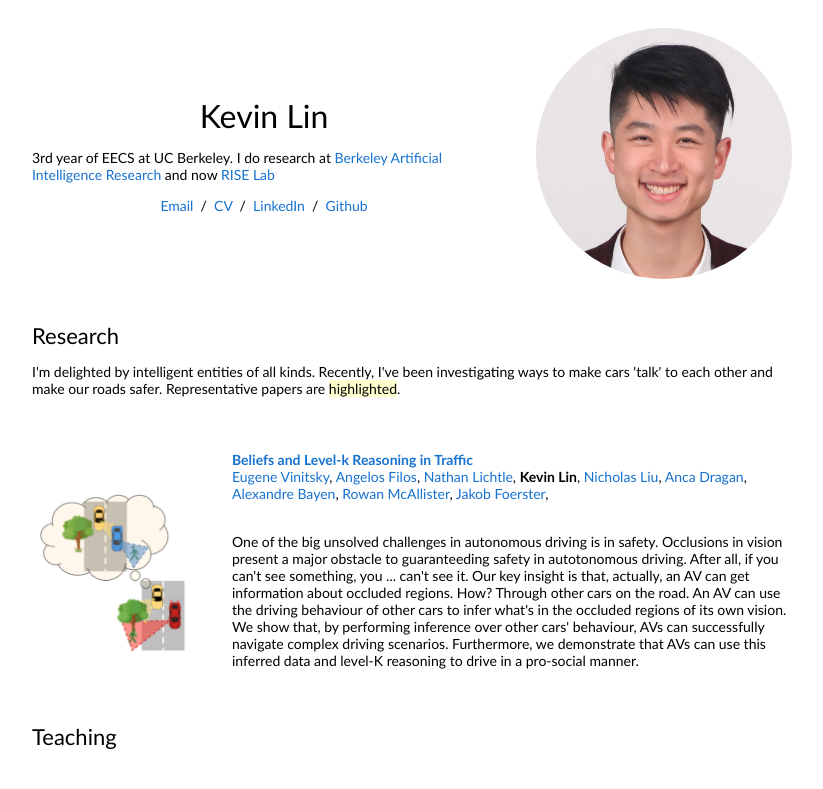
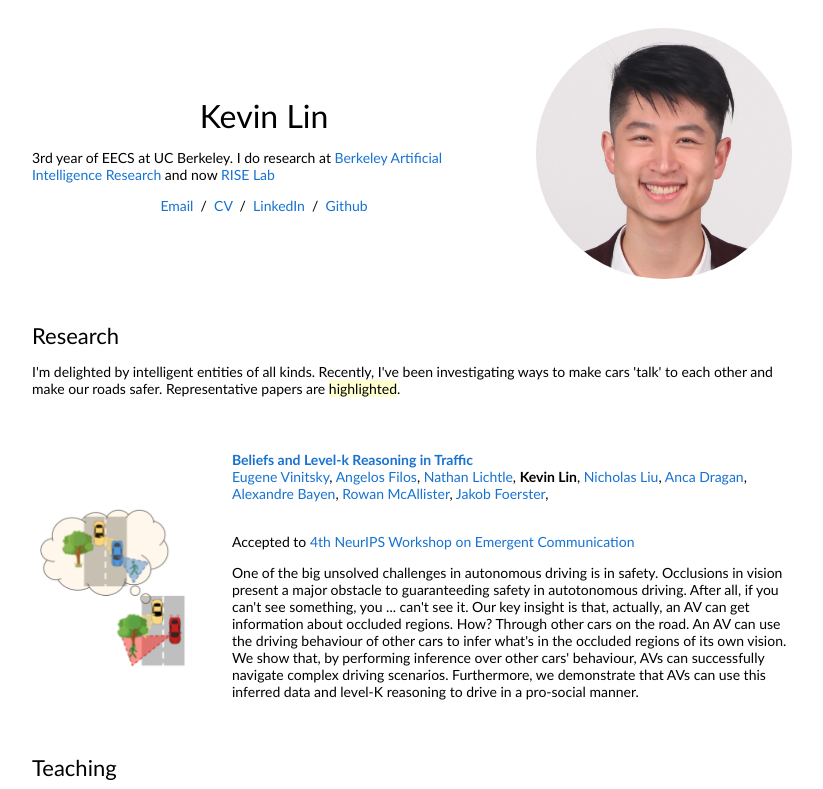
Before and after one commit to kevin-thankyou-lin/kevin-thankyou-lin.github.io, a plain HTML site: page index.html in a window 1280 px wide. Shown: the top 789 px of the page, without its empty margins (228-1051 px from the left). Drawn offline with Linux system fonts and the light colour scheme.

Commit message:
index.html: accepted to Neurips ECE workshop

```diff
--- a/index.html
+++ b/index.html
@@ -81,6 +81,7 @@
 
 			  <br>
               <br>
+              <p>Accepted to  <a href="https://sites.google.com/view/emecom2020/home?authuser=0">4th NeurIPS Workshop on Emergent Communication</a></p>
               <p></p>
               <p>
 				One of the big unsolved challenges in autonomous driving is in safety. Occlusions in vision present a major obstacle to guaranteeding safety in autotonomous driving.
```
